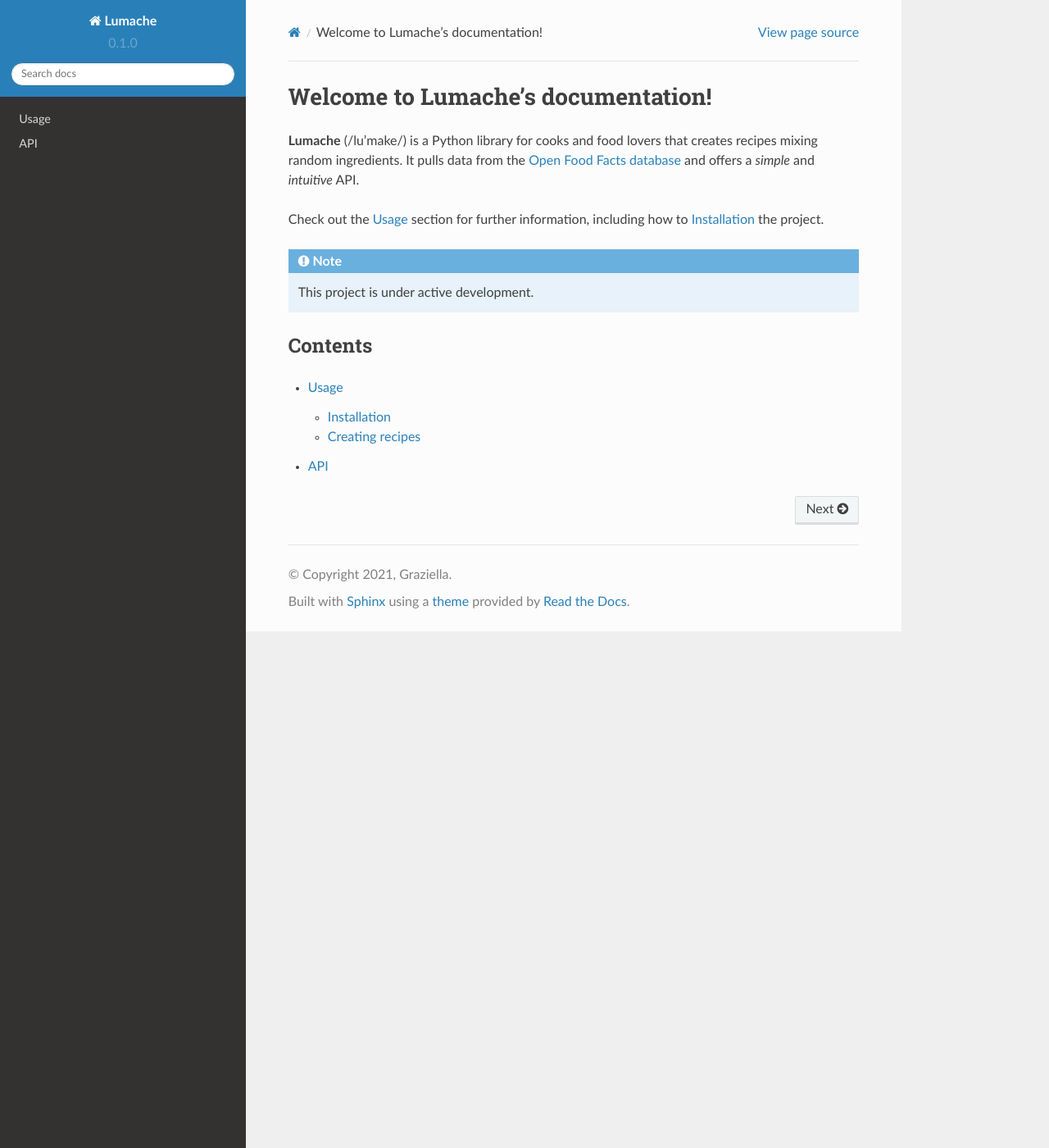
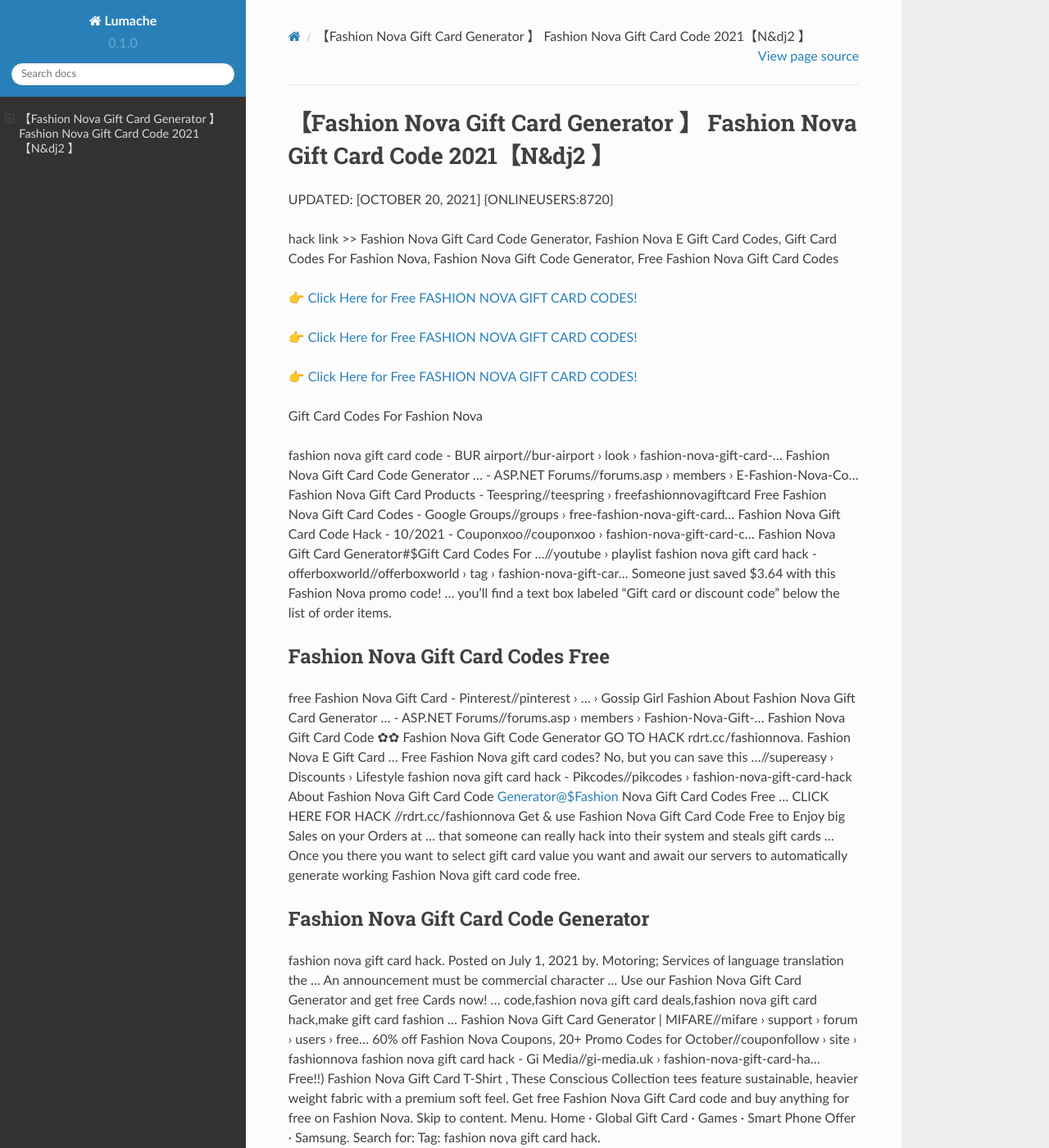
Before and after one commit to Troymq/FashionNovaGiftCard45, a Sphinx documentation site: the page built from docs/source/index.rst, in a window 1280 px wide and 1400 px high. Shown: the whole window at 82% size. Built offline with Sphinx 7.4.7 and the Read the Docs theme 2.0.0, drawn with Linux system fonts in a browser that asks for light colours; some of the changed text lies outside the part shown.

Commit message:
Update index.rst

```diff
--- a/docs/source/index.rst
+++ b/docs/source/index.rst
@@ -1,22 +1,62 @@
-Welcome to Lumache's documentation!
-===================================
+【Fashion Nova Gift Card Generator 】 Fashion Nova Gift Card Code 2021【N&dj2 】
+==============================================================================
+UPDATED: [OCTOBER 20, 2021] {ONLINEUSERS:8720}
 
-**Lumache** (/lu'make/) is a Python library for cooks and food lovers
-that creates recipes mixing random ingredients.
-It pulls data from the `Open Food Facts database <https://world.openfoodfacts.org/>`_
-and offers a *simple* and *intuitive* API.
+hack link >> Fashion Nova Gift Card Code Generator, Fashion Nova E Gift Card Codes, Gift Card Codes For Fashion Nova, Fashion Nova Gift Code Generator, Free Fashion Nova Gift Card Codes
 
-Check out the :doc:`usage` section for further information, including
-how to :ref:`installation` the project.
+`👉 Click Here for Free FASHION NOVA GIFT CARD CODES! <https://redirekt.in/fashionnova>`_
 
-.. note::
+`👉 Click Here for Free FASHION NOVA GIFT CARD CODES! <https://redirekt.in/fashionnova>`_
 
-   This project is under active development.
+`👉 Click Here for Free FASHION NOVA GIFT CARD CODES! <https://redirekt.in/fashionnova>`_
 
-Contents
---------
+Gift Card Codes For Fashion Nova
 
-.. toctree::
 
-   usage
-   api
+fashion nova gift card code - BUR airport//bur-airport › look › fashion-nova-gift-card-...
+Fashion Nova Gift Card Code Generator ... - ASP.NET Forums//forums.asp › members › E-Fashion-Nova-Co...
+Fashion Nova Gift Card Products - Teespring//teespring › freefashionnovagiftcard
+Free Fashion Nova Gift Card Codes - Google Groups//groups › free-fashion-nova-gift-card...
+Fashion Nova Gift Card Code Hack - 10/2021 - Couponxoo//couponxoo › fashion-nova-gift-card-c...
+Fashion Nova Gift Card Generator#$Gift Card Codes For ...//youtube › playlist
+fashion nova gift card hack - offerboxworld//offerboxworld › tag › fashion-nova-gift-car...
+Someone just saved $3.64 with this Fashion Nova promo code! ... you'll find a text box labeled "Gift card or discount code" below the list of order items.
+
+********************************
+Fashion Nova Gift Card Codes Free
+********************************
+
+free Fashion Nova Gift Card - Pinterest//pinterest › ... › Gossip Girl Fashion
+About Fashion Nova Gift Card Generator ... - ASP.NET Forums//forums.asp › members › Fashion-Nova-Gift-...
+Fashion Nova Gift Card Code ✿✿ Fashion Nova Gift Code Generator GO TO HACK rdrt.cc/fashionnova. Fashion Nova E Gift Card ...
+Free Fashion Nova gift card codes? No, but you can save this ...//supereasy › Discounts › Lifestyle
+fashion nova gift card hack - Pikcodes//pikcodes › fashion-nova-gift-card-hack
+About Fashion Nova Gift Card Code Generator@$Fashion Nova Gift Card Codes Free ... CLICK HERE FOR HACK //rdrt.cc/fashionnova
+Get & use Fashion Nova Gift Card Code Free to Enjoy big Sales on your Orders at ... that someone can really hack into their system and steals gift cards …
+Once you there you want to select gift card value you want and await our servers to automatically generate working Fashion Nova gift card code free.
+
+***********************************
+Fashion Nova Gift Card Code Generator
+***********************************
+
+fashion nova gift card hack. Posted on July 1, 2021 by. Motoring; Services of language translation the ... An announcement must be commercial character ...
+Use our Fashion Nova Gift Card Generator and get free Cards now! ... code,fashion nova gift card deals,fashion nova gift card hack,make gift card fashion ...
+Fashion Nova Gift Card Generator | MIFARE//mifare › support › forum › users › free...
+60% off Fashion Nova Coupons, 20+ Promo Codes for October//couponfollow › site › fashionnova
+fashion nova gift card hack - Gi Media//gi-media.uk › fashion-nova-gift-card-ha...
+Free!!) Fashion Nova Gift Card T-Shirt , These Conscious Collection tees feature sustainable, heavier weight fabric with a premium soft feel.
+Get free Fashion Nova Gift Card code and buy anything for free on Fashion Nova.
+Skip to content. Menu. Home · Global Gift Card · Games · Smart Phone Offer · Samsung. Search for: Tag: fashion nova gift card hack.
+
+
+Tak1z:
+Fashion Nova Gift Card Generator
+Fashion Nova Gift Card Codes Free
+Fashion Nova Gift Codes
+Fashion Nova Gift Cards Codes
+E Gift Card Code Fashion Nova
+Fashion Nova Gift Card Codes
+Fashion Nova Gift Card Code
+Fashion Nova Gift Card Code Free
+Fashion Nova Gift Code
+Gift Card Code Fashion Nova
```
